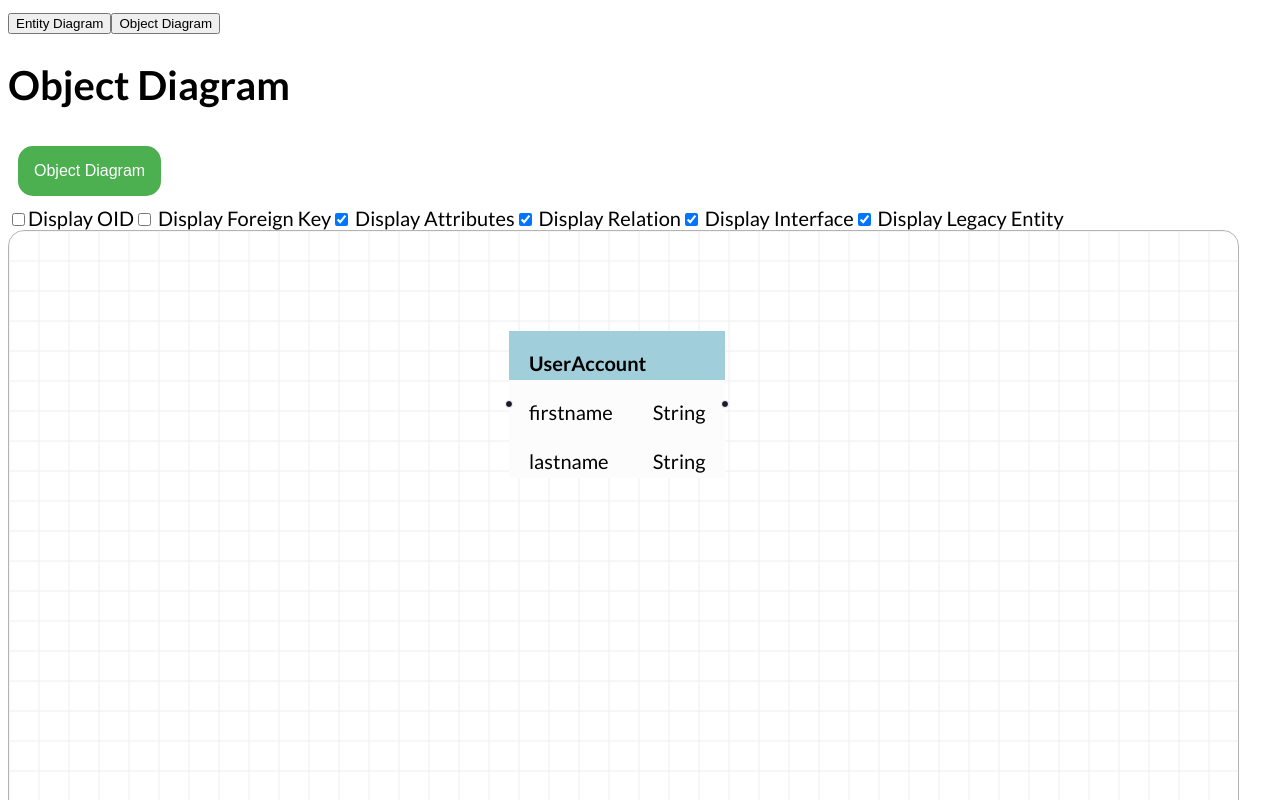
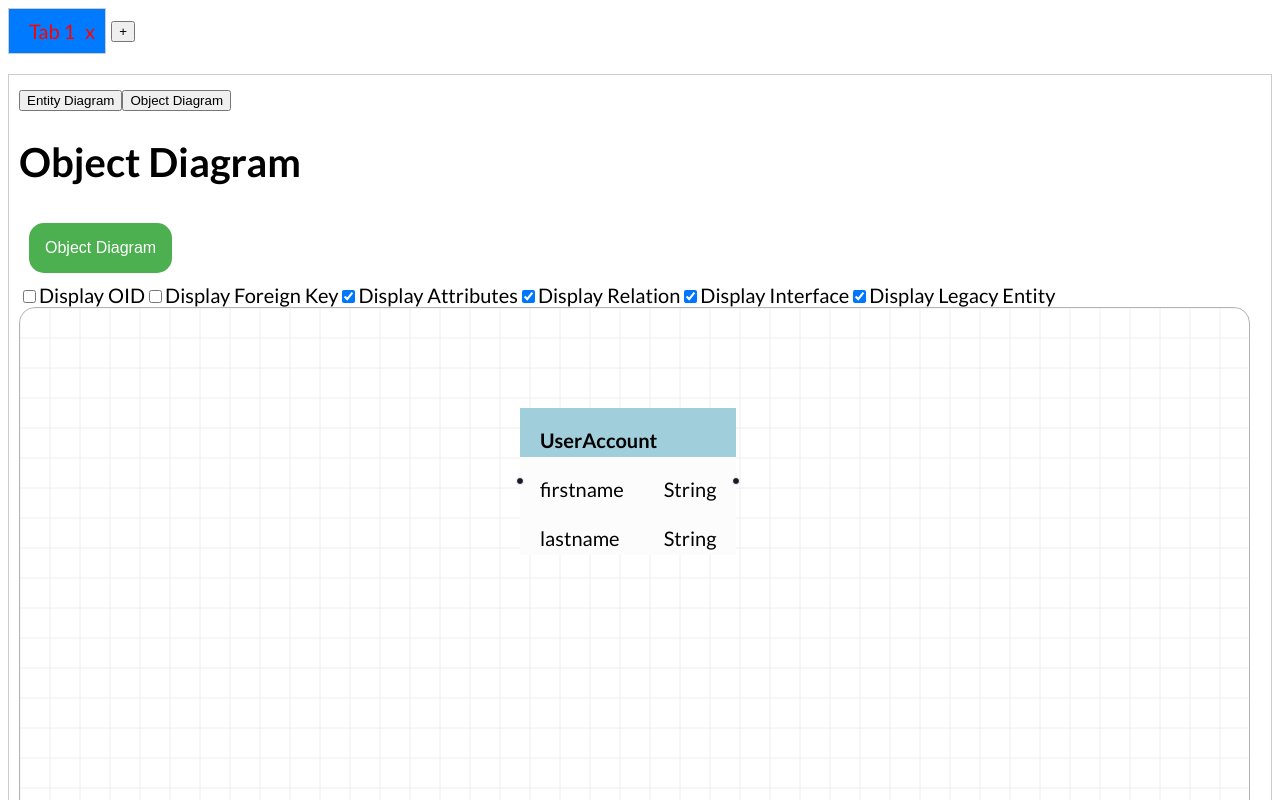
Before and after one commit to katappult/katappult-uml-viewer, a React (Vite) app: page / in a window 1280 px wide. Shown: the top 800 px of the page. Built offline with nearby package versions, Linux system fonts and the light colour scheme.

Commit message:
feat: rename tab title

```diff
--- a/App.jsx
+++ b/App.jsx
@@ -1,7 +1,5 @@
-import { Tabs } from './src/components/Tabs'
+import {TabParent} from './src/components/TabParent'
 
 export default function App() {
-  return (
-   <Tabs/>
-  )
+    return <TabParent />
 }
--- a/src/components/ListComponent .jsx
+++ b/src/components/ListComponent .jsx
@@ -2,7 +2,7 @@ import PropTypes from 'prop-types'
 import {useStore} from '../hooks/useStore'
 import {camelToSnakeCase} from '../utils'
 import {useCheckedStore} from '../hooks/useCheckedStore'
-
+import {CheckBox} from './CheckBox'
 export const ListComponent = ({title}) => {
     const {data} = useStore()
     const {checkedItems, setCheckedItems} = useCheckedStore()
@@ -37,13 +37,17 @@ export const ListComponent = ({title}) => {
                                 : item.attributes.entity.table
                         return (
                             <div className="drop-element" key={index}>
-                                <input
-                                    type="checkbox"
-                                    checked={
+                                <CheckBox
+                                    text={
+                                        title.includes('Object')
+                                            ? itemName
+                                            : camelToSnakeCase(itemName)
+                                    }
+                                    isChecked={
                                         Array.isArray(checkedItems) &&
                                         checkedItems.includes(itemName)
                                     }
-                                    onChange={() => {
+                                    toggle={() => {
                                         title.includes('Object')
                                             ? handleCheckboxChange(itemName)
                                             : handleCheckboxChange(
@@ -51,9 +55,6 @@ export const ListComponent = ({title}) => {
                                               )
                                     }}
                                 />
-                                {title.includes('Object')
-                                    ? itemName
-                                    : camelToSnakeCase(itemName)}
                             </div>
                         )
                     })}
--- /dev/null
+++ b/src/components/TabParent.jsx
@@ -0,0 +1,96 @@
+import {useState} from 'react'
+import {Tabs} from './Tabs'
+
+export const TabParent = () => {
+    const [tabs, setTabs] = useState([
+        {id: 1, title: 'Tab 1', component: <Tabs />},
+    ])
+    const [activeTab, setActiveTab] = useState(tabs[0].id)
+    const [editingTab, setEditingTab] = useState(null)
+
+    const addTab = () => {
+        if (tabs.length >= 5) {
+            alert('You can only have 5 tabs.')
+            return
+        }
+
+        const newTabId = tabs.length + 1
+        const newTab = {
+            id: newTabId,
+            title: `Tab ${newTabId}`,
+            component: <Tabs />,
+        }
+        setTabs([...tabs, newTab])
+        setActiveTab(newTabId)
+    }
+
+    const deleteTab = id => {
+        const filteredTabs = tabs.filter(tab => tab.id !== id)
+        setTabs(filteredTabs)
+        if (activeTab === id && filteredTabs.length > 0) {
+            setActiveTab(filteredTabs[0].id)
+        }
+    }
+
+    const handleTitleChange = (e, id) => {
+        const updatedTabs = tabs.map(tab =>
+            tab.id === id ? {...tab, title: e.target.value} : tab
+        )
+        setTabs(updatedTabs)
+    }
+
+    const saveTitle = () => {
+        setEditingTab(null)
+    }
+    return (
+        <div>
+            <div className="tabs">
+                {tabs.map(tab => (
+                    <div
+                        key={tab.id}
+                        className={`tab ${activeTab === tab.id ? 'active' : ''}`}
+                        onClick={() => setActiveTab(tab.id)}
+                    >
+                        {editingTab === tab.id ? (
+                            <input
+                                type="text"
+                                value={tab.title}
+                                onChange={e => handleTitleChange(e, tab.id)}
+                                onBlur={saveTitle}
+                                autoFocus
+                            />
+                        ) : (
+                            <span
+                                onClick={e => {
+                                    e.stopPropagation()
+                                    setEditingTab(tab.id)
+                                }}
+                            >
+                                {tab.title}
+                            </span>
+                        )}
+                        <span
+                            onClick={e => {
+                                e.stopPropagation()
+                                deleteTab(tab.id)
+                            }}
+                            style={{marginLeft: 10, cursor: 'pointer'}}
+                        >
+                            x
+                        </span>
+                    </div>
+                ))}
+                <button onClick={addTab}>+</button>
+            </div>
+
+            <div className="content">
+                {tabs.map(
+                    tab =>
+                        activeTab === tab.id && (
+                            <div key={tab.id}>{tab.component}</div>
+                        )
+                )}
+            </div>
+        </div>
+    )
+}
--- a/src/index.css
+++ b/src/index.css
@@ -153,3 +153,53 @@ table.minimalistBlack thead th {
 .dropdown:hover .dropbtn {
   background-color: var(--dropbtn-hover-bg-color);
 }
+
+
+
+
+
+
+
+
+
+
+
+
+
+
+
+
+
+
+
+
+
+
+.tabs {
+  display: flex;
+  align-items: center;
+  margin-bottom: 20px;
+}
+
+.tab {
+  padding: 10px;
+  border: 1px solid #ccc;
+  margin-right: 5px;
+  cursor: pointer;
+}
+
+.tab.active {
+  background-color: #007bff;
+  color: white;
+}
+
+.tab span {
+  margin-left: 10px;
+  color: red;
+  cursor: pointer;
+}
+
+.content {
+  border: 1px solid #ccc;
+  padding: 10px;
+}
```
Also changed, not shown: src/components/DiagramComponent.jsx (+5 -5 lines), src/components/Tabs.jsx (line endings or trailing spaces).
